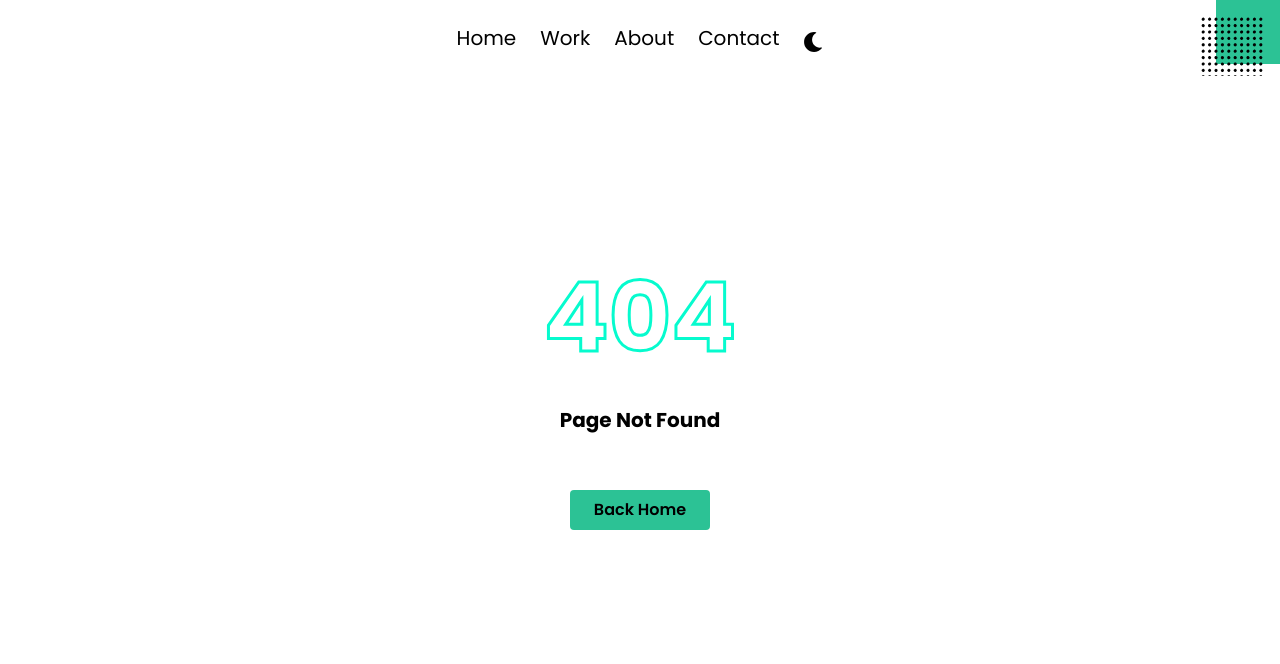
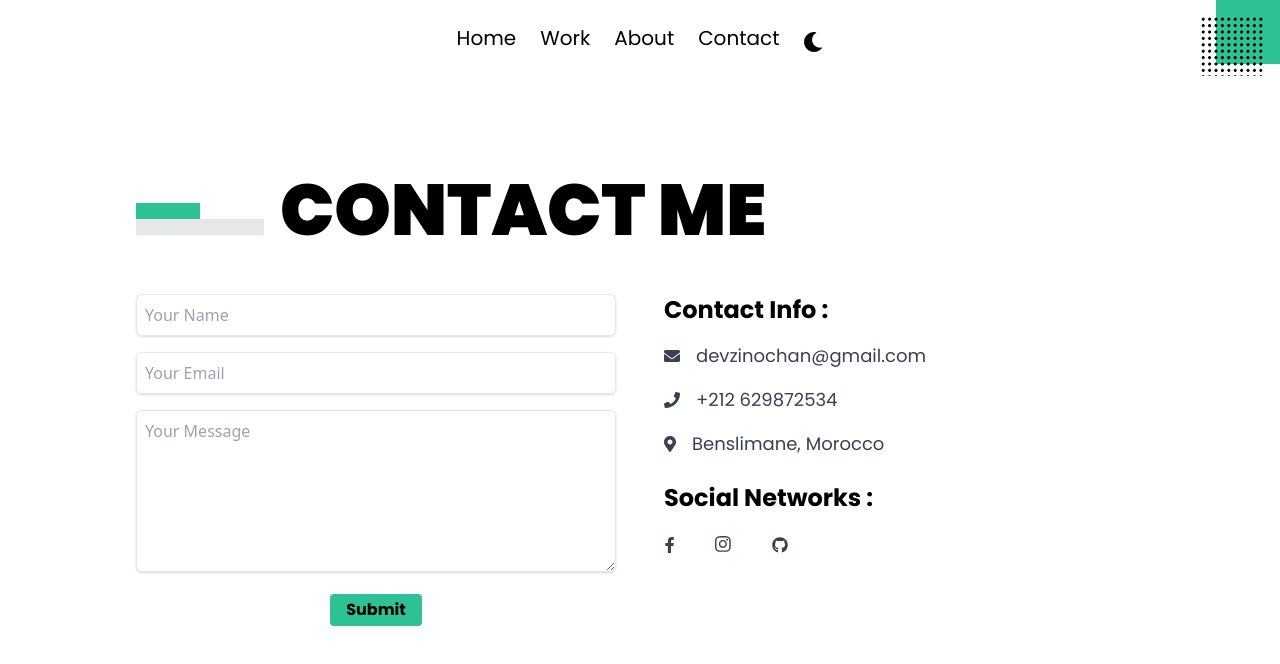
Before and after one commit to billsur/portfolio-da, a Next.js app: page /contact in a window 1280 px wide. Before the commit this address had no page. Shown: the top 664 px of the page. Built offline with nearby package versions, Linux system fonts and the light colour scheme.

Commit message:
feat: add contact page

```diff
--- /dev/null
+++ b/pages/api/contact.ts
@@ -0,0 +1,34 @@
+import nodemailer from 'nodemailer'
+
+export default async function contact (req, res) {
+
+    const {name, email, msg} = req.body
+
+    const transporter = nodemailer.createTransport({
+        host: 'smtp.gmail.com',
+        port: 465,
+        secure: true,
+        auth: {
+            user: process.env.user,
+            pass: process.env.pass
+        }
+    });
+
+    try {
+        await transporter.sendMail({
+          from: email,
+          to: 'devzinochan@gmail.com',
+          subject: `Contact form submission from ${email}`,
+          html: `<p>You have a new contact form submission</p><br>
+          <p><strong>Name: </strong> ${name} </p><br>
+          <p><strong>Message: </strong> ${msg} </p><br>
+          `,
+        });
+
+      } catch (err) {
+        console.log(err.message);
+      }
+
+    res.status(200).json(req.body)
+
+}
--- /dev/null
+++ b/pages/contact.tsx
@@ -0,0 +1,232 @@
+import Heading from "@components/Heading";
+import {
+  faFacebookF,
+  faGithub,
+  faInstagram,
+} from "@fortawesome/free-brands-svg-icons";
+import {
+  faEnvelope,
+  faMapMarkerAlt,
+  faPhone,
+} from "@fortawesome/free-solid-svg-icons";
+import { FontAwesomeIcon } from "@fortawesome/react-fontawesome";
+import { item, itemSlideUp, list } from "@helpers/animation";
+import { motion } from "framer-motion";
+import { useForm } from "react-hook-form";
+
+import React from "react";
+import axios from "axios";
+import toast from "react-hot-toast";
+import MetaTags from "@components/MetaTags";
+
+const Contact = () => {
+  const {
+    register,
+    handleSubmit,
+    formState: { errors },
+    reset,
+  } = useForm();
+
+  const onSubmit = async (data) => {
+    const config = {
+      headers: {
+        "Content-type": "application/json",
+      },
+    };
+    try {
+      const response = await axios.post(
+        `${process.env.NEXT_PUBLIC_URL_API}/api/contact`,
+        data,
+        config
+      );
+      if (response.status === 200) {
+        reset();
+        toast.success("Your Message is Successfully Sent");
+      }
+    } catch (err) {
+      console.log(err.message);
+      toast.error(
+        "Error accured while sending your Message, please try again later"
+      );
+    }
+  };
+
+  return (
+    <>
+      <MetaTags title="Contact Me" />
+      <section className="min-h-screen flex items-center py-20 overflow-hidden dark:bg-dark-theme">
+        <div className="max-w-screen-lg w-full mx-auto px-2">
+          <Heading heading="Contact me" />
+          <div className="lg:grid-cols-2 grid grid-cols-1 gap-12 lg:max-w-none max-w-screen-sm mx-auto ">
+            <motion.form
+              onSubmit={handleSubmit(onSubmit)}
+              initial="hidden"
+              animate="visible"
+              variants={list}
+              className="w-full"
+            >
+              <motion.div variants={itemSlideUp} className="mb-4">
+                <input
+                  type="text"
+                  name="name"
+                  {...register("name", {
+                    required: {
+                      value: true,
+                      message: "this field is required",
+                    },
+                  })}
+                  placeholder="Your Name"
+                  className={`focus:outline-none shadow w-full border bg-transparent dark:border-primary p-2 border-gray-200  text-gray-500 dark:text-gray-200 rounded-md
+                ${errors.name && "ring-1 ring-red-500"}`}
+                />
+                <span className="text-red-300 text-sm font-main">
+                  {errors?.name?.message}
+                </span>
+              </motion.div>
+              <motion.div variants={itemSlideUp} className="mb-4">
+                <input
+                  type="email"
+                  name="email"
+                  {...register("email", {
+                    required: {
+                      value: true,
+                      message: "this field is required",
+                    },
+                    pattern: {
+                      value: /^[\w-\.]+@([\w-]+\.)+[\w-]{2,4}$/g,
+                      message: "Please enter a valid email",
+                    },
+                  })}
+                  placeholder="Your Email"
+                  className={`focus:outline-none shadow w-full border dark:border-primary bg-transparent dark:text-gray-200 p-2 border-gray-200  text-gray-500 rounded-md
+                ${errors.email && "ring-1 ring-red-500"}`}
+                />
+                <span className="text-red-300 text-sm font-main">
+                  {errors?.email?.message}
+                </span>
+              </motion.div>
+              <motion.div variants={itemSlideUp} className="mb-4">
+                <textarea
+                  rows={6}
+                  name="msg"
+                  {...register("msg", {
+                    required: {
+                      value: true,
+                      message: "this field is required",
+                    },
+                    maxLength: {
+                      value: 1000,
+                      message:
+                        "Your message can't be more then 1000 characters",
+                    },
+                    minLength: {
+                      value: 20,
+                      message: "Your message can't be less then 20 characters",
+                    },
+                  })}
+                  placeholder="Your Message"
+                  className={`focus:outline-none shadow w-full border bg-transparent  p-2 border-gray-200 dark:border-primary dark:text-gray-200  text-gray-500 rounded-md
+                ${errors.msg && "ring-1 ring-red-500"}`}
+                ></textarea>
+                <span className="text-red-300 text-sm font-main">
+                  {errors?.msg?.message}
+                </span>
+              </motion.div>
+              <motion.div variants={itemSlideUp} className="text-center">
+                <button
+                  type="submit"
+                  className="rounded bg-primary text-black font-main font-bold px-4 py-1 place-self-center"
+                >
+                  Submit
+                </button>
+              </motion.div>
+            </motion.form>
+            <div className="lg:block md:flex md:justify-between">
+              <motion.div
+                initial="hidden"
+                animate="visible"
+                variants={list}
+                className="mb-6"
+              >
+                <motion.h3
+                  variants={item}
+                  className="text-2xl font-main font-bold mb-4 capitalize dark:text-gray-200"
+                >
+                  Contact info :
+                </motion.h3>
+
+                <motion.div
+                  variants={item}
+                  className="flex mb-4 items-center space-x-4 text-gray-700 dark:text-gray-300"
+                >
+                  <FontAwesomeIcon className="w-4" icon={faEnvelope} />
+                  <span className="text-lg font-main">
+                    devzinochan@gmail.com
+                  </span>
+                </motion.div>
+                <motion.div
+                  variants={item}
+                  className="flex mb-4 items-center space-x-4 text-gray-700 dark:text-gray-300"
+                >
+                  <FontAwesomeIcon className="w-4" icon={faPhone} />
+                  <span className="text-lg font-main">+212 629872534</span>
+                </motion.div>
+                <motion.div
+                  variants={item}
+                  className="flex mb-4 items-center space-x-4 text-gray-700 dark:text-gray-300"
+                >
+                  <FontAwesomeIcon className="w-4" icon={faMapMarkerAlt} />
+                  <span className="text-lg font-main">Benslimane, Morocco</span>
+                </motion.div>
+              </motion.div>
+              <motion.div initial="hidden" animate="visible" variants={list}>
+                <motion.h3
+                  variants={item}
+                  className="text-2xl font-main font-bold mb-4 capitalize dark:text-gray-200"
+                >
+                  Social Networks :
+                </motion.h3>
+                <motion.div
+                  initial="hidden"
+                  animate="visible"
+                  variants={list}
+                  className="flex space-x-10 text-lg items-center text-gray-700"
+                >
+                  <motion.a
+                    variants={itemSlideUp}
+                    className="hover:text-primary dark:text-primary"
+                    rel="noopener noreferrer"
+                    target="_blank"
+                    href="https://www.facebook.com/shuu.chan.771"
+                  >
+                    <FontAwesomeIcon className="w-4 h-4" icon={faFacebookF} />
+                  </motion.a>
+                  <motion.a
+                    variants={itemSlideUp}
+                    className="hover:text-primary dark:text-primary"
+                    rel="noopener noreferrer"
+                    target="_blank"
+                    href="https://www.instagram.com/shuu.chan.25/"
+                  >
+                    <FontAwesomeIcon className="w-4" icon={faInstagram} />
+                  </motion.a>
+                  <motion.a
+                    variants={itemSlideUp}
+                    className="hover:text-primary dark:text-primary"
+                    rel="noopener noreferrer"
+                    target="_blank"
+                    href="https://github.com/ZinoChan"
+                  >
+                    <FontAwesomeIcon className="w-4 h-4" icon={faGithub} />
+                  </motion.a>
+                </motion.div>
+              </motion.div>
+            </div>
+          </div>
+        </div>
+      </section>
+    </>
+  );
+};
+
+export default Contact;
```
